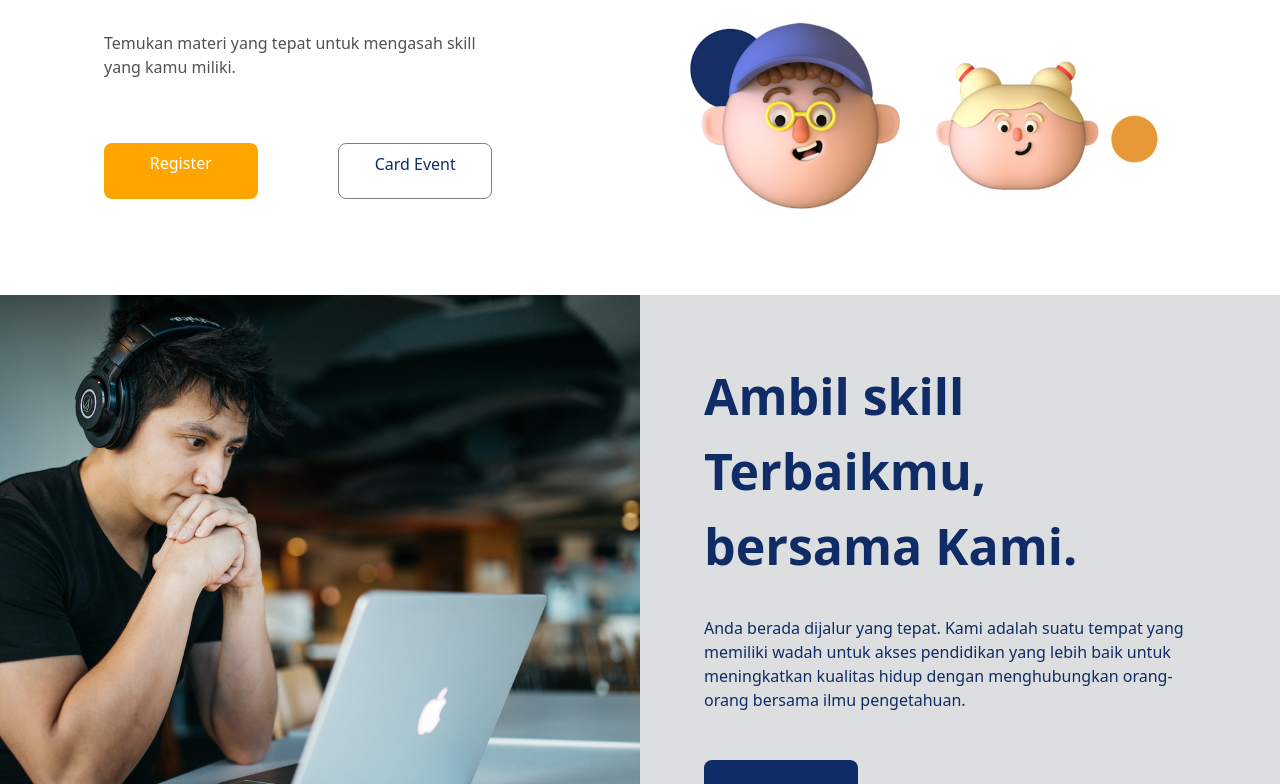
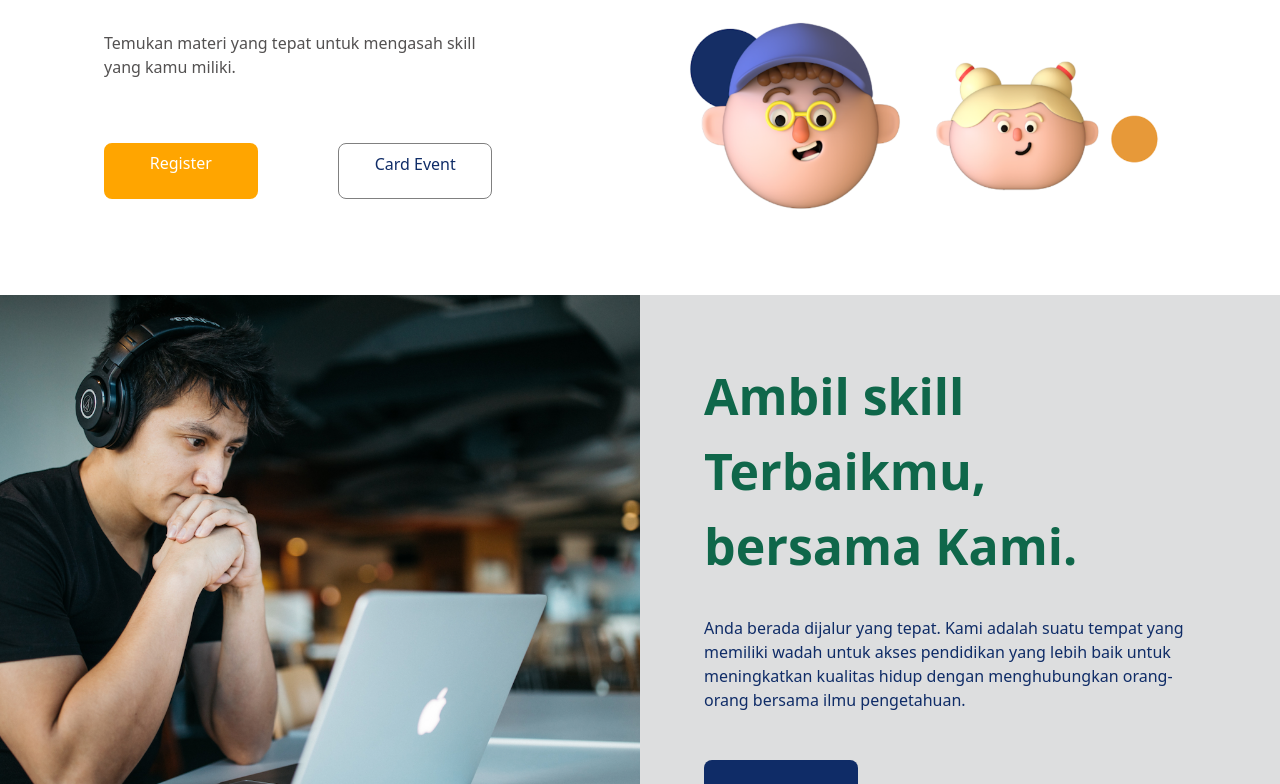
Before and after one commit to nafis-tech/hero_academy, a plain HTML site: page index.html in a window 1280 px wide. Shown: the part 418-1202 px from the top of the page. Drawn offline with nearby package versions, Linux system fonts and the light colour scheme; files whose address does not match are found by name.

Commit message:
warna coba git control

```diff
--- a/index.html
+++ b/index.html
@@ -41,7 +41,7 @@
     <div class="img-detail">
         <img class='laptop' src="./image/laptop.png" alt="" />
         <div class="detail" style="background-color: rgb(221, 222, 223);">
-            <div style="color:#0F2C67; font-size:50px; font-weight:bold; margin-bottom:2rem; width:30vw">Ambil skill Terbaikmu, bersama Kami.</div>
+            <div style="color:#0f674a; font-size:50px; font-weight:bold; margin-bottom:2rem; width:30vw">Ambil skill Terbaikmu, bersama Kami.</div>
             <p style="color:#0F2C67; margin-bottom:3rem; margin-right: 5rem;">Anda berada dijalur yang tepat. Kami adalah suatu tempat yang memiliki wadah untuk akses pendidikan yang lebih baik untuk meningkatkan
                 kualitas hidup dengan menghubungkan orang-orang bersama ilmu pengetahuan.
             </p>
```
